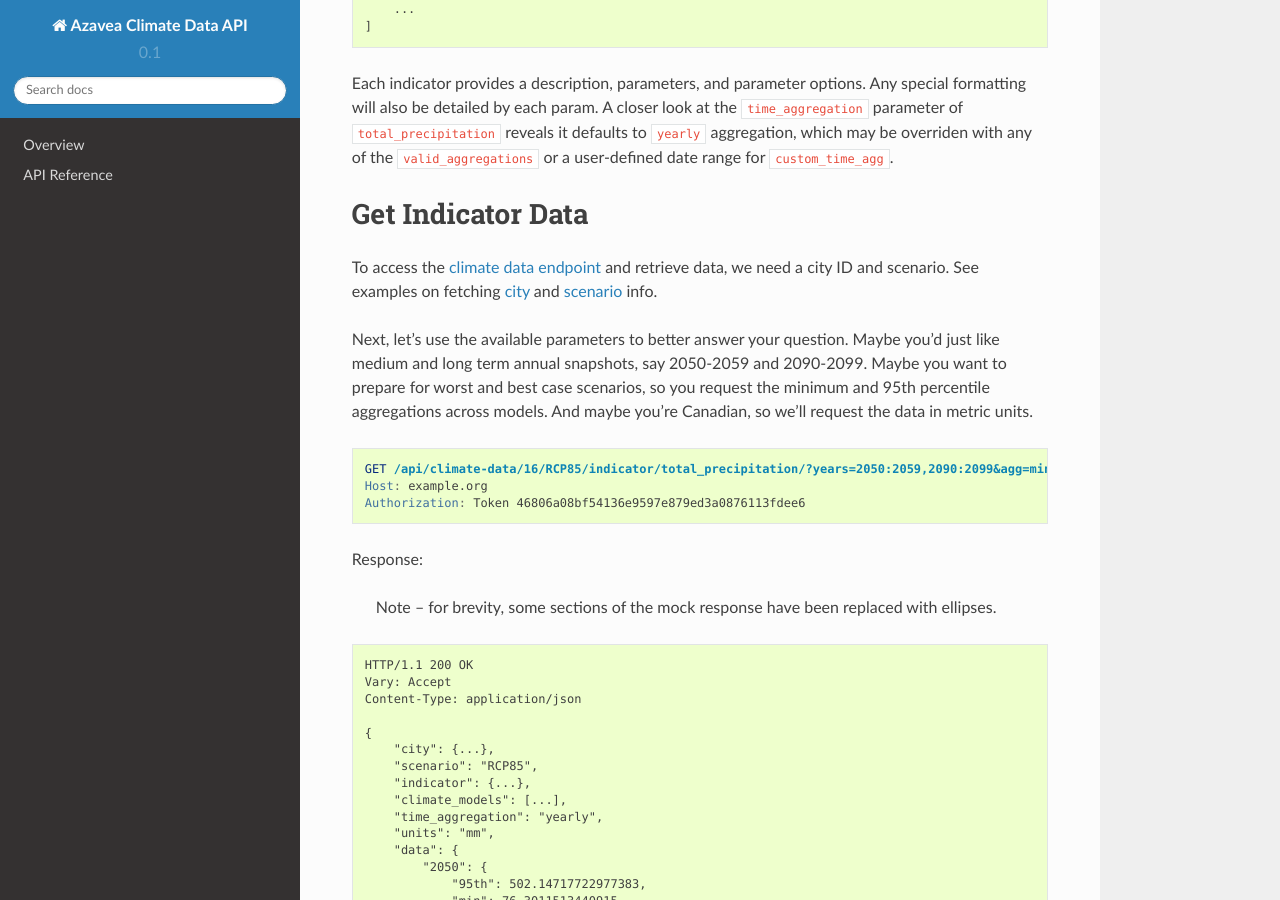
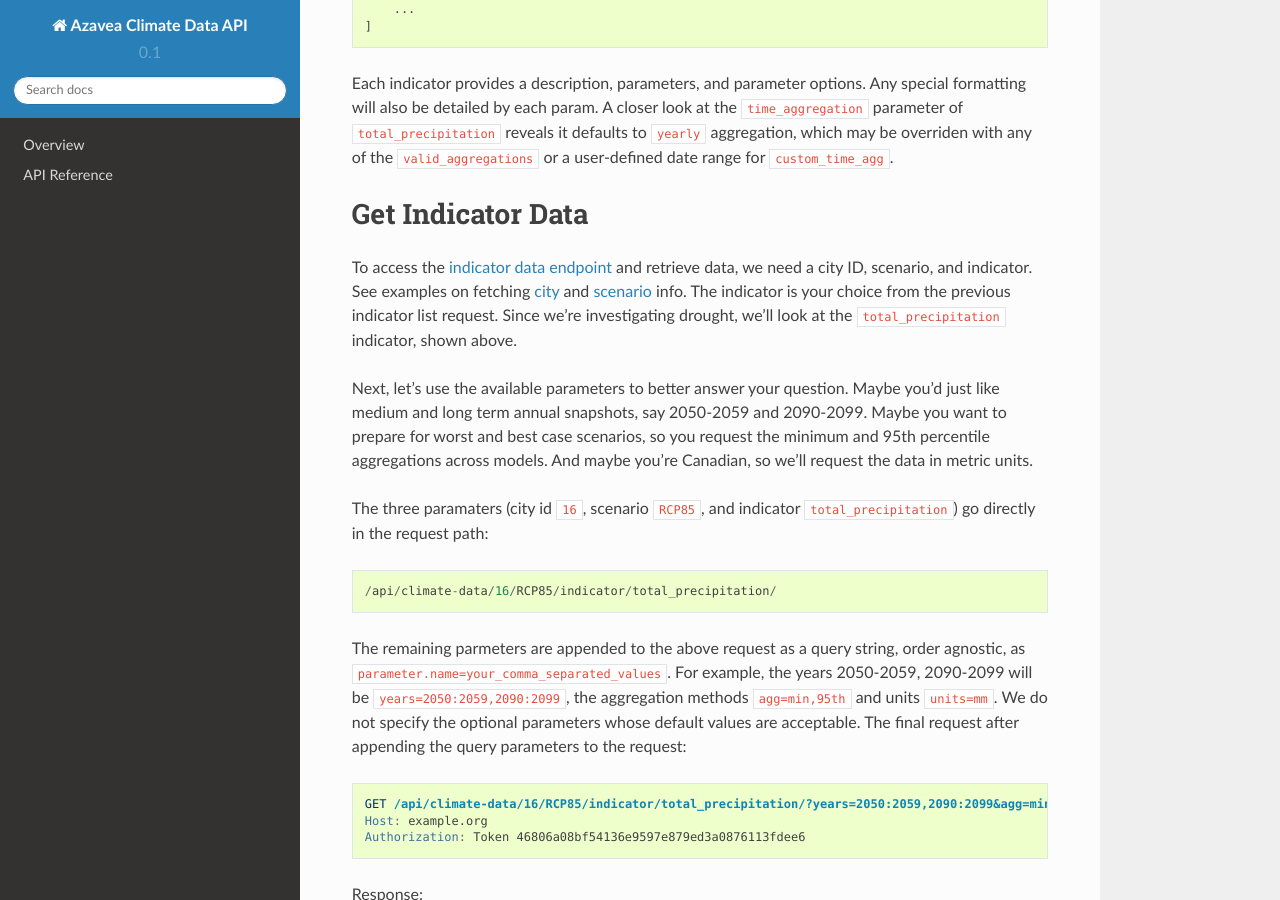
Before and after one commit to azavea/climate-change-api, a Sphinx documentation site: the page built from doc/source/overview/how_to_indicator_request.rst, in a window 1280 px wide and 900 px high, scrolled down 1460 px. Built offline with Sphinx 7.4.7 and the Read the Docs theme 2.0.0, drawn with Linux system fonts in a browser that asks for light colours; some of the changed text lies outside the part shown.

Commit message:
Add detail to indicator request and data analysis

```diff
--- a/doc/source/overview/how_to_indicator_request.rst
+++ b/doc/source/overview/how_to_indicator_request.rst
@@ -83,9 +83,15 @@ Each indicator provides a description, parameters, and parameter options. Any sp
 Get Indicator Data
 __________________
 
-To access the `climate data endpoint`_ and retrieve data, we need a city ID and scenario. See examples on fetching `city`_ and `scenario`_ info.
+To access the `indicator data endpoint`_ and retrieve data, we need a city ID, scenario, and indicator. See examples on fetching `city`_ and `scenario`_ info. The indicator is your choice from the previous indicator list request. Since we're investigating drought, we'll look at the ``total_precipitation`` indicator, shown above.
 
 Next, let's use the available parameters to better answer your question. Maybe you'd just like medium and long term annual snapshots, say 2050-2059 and 2090-2099. Maybe you want to prepare for worst and best case scenarios, so you request the minimum and 95th percentile aggregations across models. And maybe you're Canadian, so we'll request the data in metric units.
+
+The three paramaters (city id ``16``, scenario ``RCP85``, and indicator ``total_precipitation``) go directly in the request path::
+
+    /api/climate-data/16/RCP85/indicator/total_precipitation/
+
+The remaining parmeters are appended to the above request as a query string, order agnostic, as ``parameter.name=your_comma_separated_values``. For example, the years 2050-2059, 2090-2099 will be ``years=2050:2059,2090:2099``, the aggregation methods ``agg=min,95th`` and units ``units=mm``. We do not specify the optional parameters whose default values are acceptable. The final request after appending the query parameters to the request:
 
 .. code-block:: http
 
@@ -195,11 +201,10 @@ Response:
         }
     }
 
-
-Note that we did not specify the optional path parameters whose default values were acceptable.
+Success! To answer our question, we can expect continued, consistent drought mid century and noteworthy turbulence to the norm in precipitation end of century. Notwithstanding, Los Angeles can expect its current drought patterns to be a fairly good measure for future planning. Now that you've successfully made this request, consider adjusting the parameters yourself on ``total_precipitation`` or query other indicators to get more perspectives on precipitation to further explore drought in Los Angeles.
 
 
 .. _get the full list: api_reference.html#indicator-list
-.. _climate data endpoint: api_reference.html#get--api-climate-data-city-scenario-
+.. _indicator data endpoint: api_reference.html#indicator-data
 .. _city: api_reference.html#nearest-city-or-cities
 .. _scenario: api_reference.html#scenario-list
```
